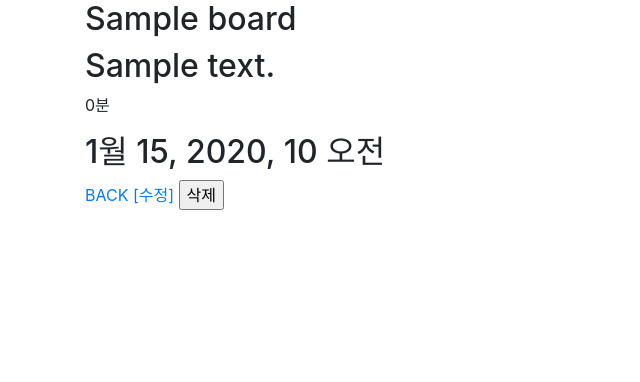
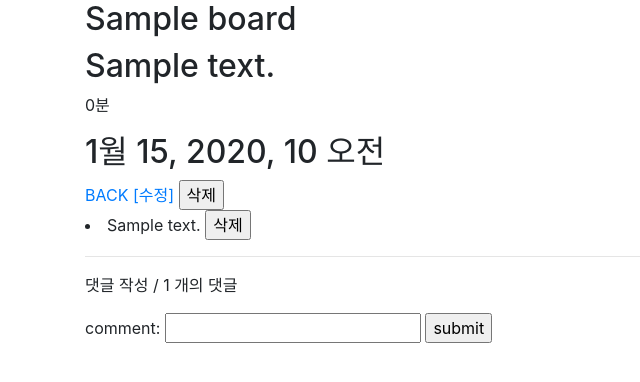
Before and after one commit to ash92kr/django-intermediate, a Django app: page /boards/1/ in a window 1280 px wide. Shown: the part 127-509 px from the top of the page, without its empty margins (0-640 px from the left). Run offline with Django 3.2, Linux system fonts and the light colour scheme; tables that the repository leaves empty hold one stand-in row (values such as "Sample post"); some libraries are stand-ins or nearby versions.

Commit message:
01_1:N_crud

```diff
--- a/boards/models.py
+++ b/boards/models.py
@@ -10,3 +10,13 @@ class Board(models.Model):
     def __str__(self):   # 이 부분도 자동으로 입력하기
         return f"{self.id}: {self.title}"
         # return self.title
+
+
+class Comment(models.Model):   # 외래키 속성은 어디에 두든지 간에 가장 마지막 속성에 붙는다
+    board = models.ForeignKey(Board, on_delete=models.CASCADE)   # Board 테이블 참조하며,
+    content = models.CharField(max_length=200)
+    created_at = models.DateTimeField(auto_now_add=True)
+    updated_at = models.DateTimeField(auto_now=True)
+
+    def __str__(self):
+        return self.content
--- a/boards/templates/boards/detail.html
+++ b/boards/templates/boards/detail.html
@@ -22,4 +22,26 @@
         <input type="submit" value="삭제"/>   <!--버튼 자체를 form으로 만든 것-->
     </form>
 
+    <!--{# for comment in board.comment_set.all #}-->   <!--이렇게 쓰기보다 장고 템플릿으로 넘어오는 게 낫다-->
+
+    {% for comment in comments %}
+        <li>
+            {{ comment.content }}
+            <form action="{% url 'boards:comments_delete' board.pk comment.pk %}" method="POST" onsubmit="return confirm('삭제하겠습니까?');" style="display: inline">
+                {% csrf_token %}
+                <input type="submit" value="삭제">
+            </form>
+        </li>   <!--삭제는 pk를 2개 보내주어야 한다 - 주소의 순서대로 입력해야 한다-->
+    {% empty %}
+        <p><b>댓글이 없어요...</b></p>
+    {% endfor %}
+
+    <hr>
+    <p>댓글 작성 / {{ comments | length }} 개의 댓글</p>
+    <form action="{% url 'boards:comments_create' board.pk %}" method="POST">
+        {% csrf_token %}
+        comment: <input type="text" name="content">
+        <input type="submit" value="submit">
+    </form>
+
 {% endblock %}
--- a/boards/urls.py
+++ b/boards/urls.py
@@ -4,10 +4,12 @@ from . import views
 app_name = 'boards'
 
 urlpatterns = [
+    path('<int:board_pk>/comments/<int:comment_pk>/delete/', views.comments_delete, name='comments_delete'),
+    path('<int:board_pk>/comments/', views.comments_create, name='comments_create'),
     # path('<int:pk>/update/', views.update, name='update'),
-    path('<int:pk>/edit/', views.edit, name='edit'),  # GET 방식은 edit, POST 방식은 update
-    path('<int:pk>/delete/', views.delete, name='delete'),  # POST일 때만 delete 작동하기
-    path('<int:pk>/', views.detail, name='detail'),
+    path('<int:board_pk>/edit/', views.edit, name='edit'),  # GET 방식은 edit, POST 방식은 update
+    path('<int:board_pk>/delete/', views.delete, name='delete'),  # POST일 때만 delete 작동하기
+    path('<int:board_pk>/', views.detail, name='detail'),
     # path('create/', views.create, name='create'),
     path('new/', views.new, name='new'),  # GET으로 들어오면 NEW, POST로 들어오면 CREATE -> if문 사용
     path('', views.index, name='index'),  # GET으로 들어오면 form을 보여주고 POST로 들어오면 정보를 저장한다
--- a/boards/views.py
+++ b/boards/views.py
@@ -1,5 +1,5 @@
 from django.shortcuts import render, redirect
-from .models import Board
+from .models import Board, Comment
 from pprint import pprint   # 터미널에서 볼 때 사용
 
 # Create your views here.
@@ -41,15 +41,17 @@ def new(request):  # 함수가 하나 줄어들고 restful하게 바뀜
 #     # return redirect(f'/boards/{ board.pk }/')
 #     return redirect('boards:detail', board.pk)
 
-def detail(request, pk):
-    board = Board.objects.get(pk=pk)
+def detail(request, board_pk):
+    board = Board.objects.get(pk=board_pk)
+    comments = board.comment_set.all()
     context = {
         'board': board,
+        'comments': comments,
     }
     return render(request, 'boards/detail.html', context)
 
-def delete(request, pk):
-    board = Board.objects.get(pk=pk)
+def delete(request, board_pk):
+    board = Board.objects.get(pk=board_pk)
     if request.method == "POST":
         board.delete()
         # return redirect('/boards/')
@@ -57,8 +59,8 @@ def delete(request, pk):
     else:  # 주소로 입력하면 detail 페이지가 보이도록 함
         return redirect('boards:detail', board.pk)
 
-def edit(request, pk):
-    board = Board.objects.get(pk=pk)
+def edit(request, board_pk):
+    board = Board.objects.get(pk=board_pk)
 
     if request.method == "POST":  # UPDATE
         board.title = request.POST.get('title')
@@ -78,3 +80,25 @@ def edit(request, pk):
 #     board.save()
 #     # return redirect(f'/boards/{ board.pk }/')
 #     return redirect('boards:detail', board.pk)
+
+def comments_create(request, board_pk):
+    # 댓글을 달 게시물부터 찾기
+    board = Board.objects.get(pk=board_pk)   # board의 pk와 comment의 board_pk가 일치하는 board를 가져옴
+
+    # form에서 넘어온 comment data
+    content = request.POST.get('content')
+
+    # 댓글 생성 및 저장
+    comment = Comment(board=board, content=content)   # Comment의 board에 board 객체 전체를 넣으면, 필요한 부분만 가져감
+    comment.save()
+    return redirect('boards:detail', board.pk)
+
+        # 몇 번 게시글의 몇 번 댓글을 지워야 하는가?
+def comments_delete(request, board_pk, comment_pk):
+    comment = Comment.objects.get(pk=comment_pk)
+
+    if request.method == 'POST':
+        comment.delete()
+        return redirect('boards:detail', board_pk)   # 현재 게시글을 보여줌
+    else:
+        return redirect('boards:detail', board_pk)
```
Also changed, not shown: boards/admin.py (+6 -1 lines), boards/migrations/0002_comment.py (added).
